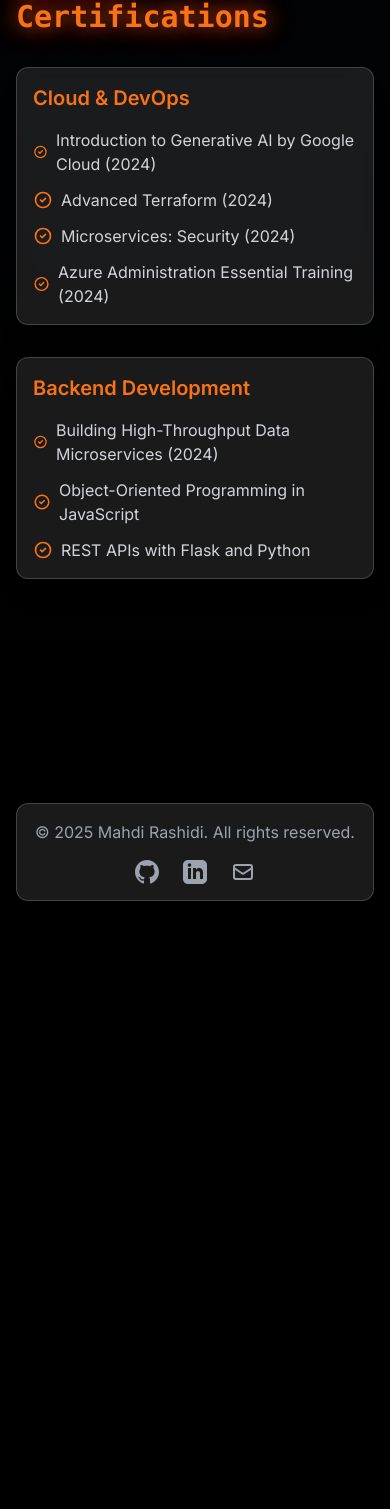
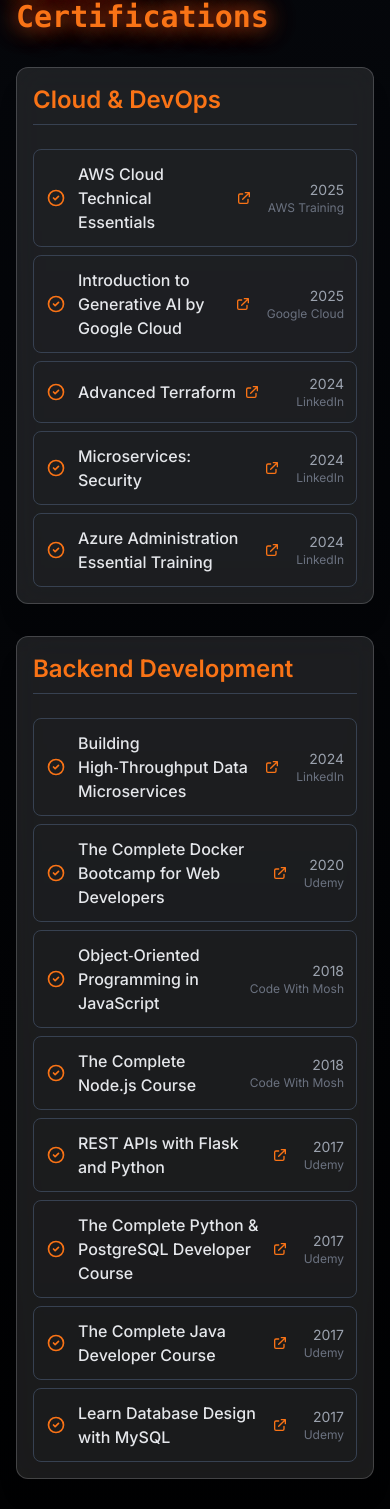
Before and after one commit to MRdevX/mrashidi.me, a Next.js app: page /resume in a window 390 px wide. Shown: the part 5413-6922 px from the top of the page. Before the commit the page ends 6346 px from the top, so only its background shows below. Built offline with nearby package versions, Linux system fonts and the light colour scheme.

Commit message:
feat: integrate certificates data structure and update resume section

```diff
--- a/src/app/resume/page.tsx
+++ b/src/app/resume/page.tsx
@@ -1,6 +1,7 @@
 "use client";
 
 import { motion } from "framer-motion";
+import certificates from "@/data/certificates";
 
 export default function Resume() {
   const container = {
@@ -187,26 +188,37 @@
 
           <motion.section className="mb-16" variants={item}>
             <h2 className="text-3xl font-bold mb-8 text-orange-500 font-cyberpunk glow-text">Recent Certifications</h2>
-            <div className="grid grid-cols-1 md:grid-cols-2 gap-8">
-              <motion.div className="feature-card group" whileHover={{ scale: 1.02 }}>
-                <h3 className="text-xl font-semibold mb-4 text-orange-500 group-hover:text-orange-400 transition-colors">
-                  Cloud & DevOps
+            <div className="space-y-8">
+              {certificates.map((category, categoryIndex) => (
+                <motion.div
+                  key={category.category}
+                  className="feature-card group"
+                  whileHover={{ scale: 1.01 }}
+                  initial={{ opacity: 0, y: 20 }}
+                  animate={{ opacity: 1, y: 0 }}
+                  transition={{ delay: 0.1 * categoryIndex }}
+                >
+                  <h3 className="text-2xl font-semibold mb-6 text-orange-500 group-hover:text-orange-400 transition-colors border-b border-gray-700 pb-2">
+                    {category.category}
                   </h3>
-                <ul className="space-y-3">
-                  {[
-                    "Introduction to Generative AI by Google Cloud (2024)",
-                    "Advanced Terraform (2024)",
-                    "Microservices: Security (2024)",
-                    "Azure Administration Essential Training (2024)",
-                  ].map((cert, i) => (
-                    <motion.li
+                  <div className="space-y-2">
+                    {category.certificates.map((cert, i) => (
+                      <motion.div
                         key={i}
-                      className="flex items-center text-gray-300 group-hover:text-gray-200"
+                        className={`flex items-center p-3 rounded-lg border border-gray-700 hover:border-orange-500 transition-all duration-300 relative z-10 ${
+                          cert.url ? "cursor-pointer hover:bg-gray-800/50" : ""
+                        }`}
                         initial={{ opacity: 0, x: -20 }}
                         animate={{ opacity: 1, x: 0 }}
                         transition={{ delay: 0.1 * i }}
+                        onClick={() => cert.url && window.open(cert.url, "_blank")}
                       >
-                      <svg className="w-5 h-5 text-orange-500 mr-2" fill="none" stroke="currentColor" viewBox="0 0 24 24">
+                        <svg
+                          className="w-5 h-5 text-orange-500 flex-shrink-0 mr-3"
+                          fill="none"
+                          stroke="currentColor"
+                          viewBox="0 0 24 24"
+                        >
                           <path
                             strokeLinecap="round"
                             strokeLinejoin="round"
@@ -214,42 +226,35 @@
                             d="M9 12l2 2 4-4m6 2a9 9 0 11-18 0 9 9 0 0118 0z"
                           />
                         </svg>
-                      {cert}
-                    </motion.li>
-                  ))}
-                </ul>
-              </motion.div>
-
-              <motion.div className="feature-card group" whileHover={{ scale: 1.02 }}>
-                <h3 className="text-xl font-semibold mb-4 text-orange-500 group-hover:text-orange-400 transition-colors">
-                  Backend Development
-                </h3>
-                <ul className="space-y-3">
-                  {[
-                    "Building High-Throughput Data Microservices (2024)",
-                    "Object-Oriented Programming in JavaScript",
-                    "REST APIs with Flask and Python",
-                  ].map((cert, i) => (
-                    <motion.li
-                      key={i}
-                      className="flex items-center text-gray-300 group-hover:text-gray-200"
-                      initial={{ opacity: 0, x: -20 }}
-                      animate={{ opacity: 1, x: 0 }}
-                      transition={{ delay: 0.1 * i }}
+                        <div className="flex-1 min-w-0">
+                          <div className="font-medium text-gray-200 hover:text-white transition-colors flex items-center">
+                            {cert.name}
+                            {cert.url && (
+                              <svg
+                                className="w-4 h-4 ml-2 text-orange-500 flex-shrink-0"
+                                fill="none"
+                                stroke="currentColor"
+                                viewBox="0 0 24 24"
                               >
-                      <svg className="w-5 h-5 text-orange-500 mr-2" fill="none" stroke="currentColor" viewBox="0 0 24 24">
                                 <path
                                   strokeLinecap="round"
                                   strokeLinejoin="round"
                                   strokeWidth={2}
-                          d="M9 12l2 2 4-4m6 2a9 9 0 11-18 0 9 9 0 0118 0z"
+                                  d="M10 6H6a2 2 0 00-2 2v10a2 2 0 002 2h10a2 2 0 002-2v-4M14 4h6m0 0v6m0-6L10 14"
                                 />
                               </svg>
-                      {cert}
-                    </motion.li>
+                            )}
+                          </div>
+                        </div>
+                        <div className="text-sm text-gray-400 text-right ml-4">
+                          <div>{cert.year}</div>
+                          <div className="text-xs text-gray-500">{cert.provider}</div>
+                        </div>
+                      </motion.div>
                     ))}
-                </ul>
+                  </div>
                 </motion.div>
+              ))}
             </div>
           </motion.section>
         </div>
--- a/src/components/terminal/commandHandlers.tsx
+++ b/src/components/terminal/commandHandlers.tsx
@@ -226,6 +226,8 @@
               <li className="text-green-400">• Microservices: Security (2024)</li>
               <li className="text-green-400">• Azure Administration Essential Training (2024)</li>
               <li className="text-green-400">• Building High-Throughput Data Microservices (2024)</li>
+              <li className="text-green-400">• Critical Thinking for Better Judgment and Decision-Making (2024)</li>
+              <li className="text-green-400">• Working with Difficult People (2024)</li>
             </ul>
           </div>
           <div>
--- /dev/null
+++ b/src/data/certificates.ts
@@ -0,0 +1,142 @@
+export interface Certificate {
+  name: string;
+  year: string;
+  provider: string;
+  type: string;
+  url?: string;
+}
+
+export interface CertificateCategory {
+  category: string;
+  certificates: Certificate[];
+}
+
+const certificates: CertificateCategory[] = [
+  {
+    category: "Cloud & DevOps",
+    certificates: [
+      {
+        name: "AWS Cloud Technical Essentials",
+        year: "2025",
+        provider: "AWS Training",
+        type: "Certificate of Completion",
+        url: "https://www.coursera.org/account/accomplishments/verify/YYO9N4WROW94",
+      },
+      {
+        name: "Introduction to Generative AI by Google Cloud",
+        year: "2025",
+        provider: "Google Cloud",
+        type: "Certificate of Completion",
+        url: "https://www.coursera.org/account/accomplishments/records/AW1BY8KMPD2B",
+      },
+      {
+        name: "Advanced Terraform",
+        year: "2024",
+        provider: "LinkedIn",
+        type: "Certificate of Completion",
+        url: "https://www.linkedin.com/learning/certificates/cc2c2401ede3d03935e490b1a16c5917e8a9c2cdbbf7634822b28710114a4082?lipi=urn%3Ali%3Apage%3Ad_flagship3_profile_view_base_certifications_details%3BAJVt7XQKQum8d2MLRm5Jcg%3D%3D",
+      },
+      {
+        name: "Microservices: Security",
+        year: "2024",
+        provider: "LinkedIn",
+        type: "Certificate of Completion",
+        url: "https://www.linkedin.com/learning/certificates/6081f6b02e24d03c43943b62e12317892e637f2c1550dd320285276c4f061959?lipi=urn%3Ali%3Apage%3Ad_flagship3_profile_view_base_certifications_details%3BAJVt7XQKQum8d2MLRm5Jcg%3D%3D",
+      },
+      {
+        name: "Azure Administration Essential Training",
+        year: "2024",
+        provider: "LinkedIn",
+        type: "Certificate of Completion",
+        url: "https://www.linkedin.com/learning/certificates/f70407d91eedefa56890e46d1ce422d1918b45b2e5755c3673f2255b38801fe3?lipi=urn%3Ali%3Apage%3Ad_flagship3_profile_view_base_certifications_details%3BAJVt7XQKQum8d2MLRm5Jcg%3D%3D",
+      },
+    ],
+  },
+  {
+    category: "Backend Development",
+    certificates: [
+      {
+        name: "Building High‑Throughput Data Microservices",
+        year: "2024",
+        provider: "LinkedIn",
+        type: "Certificate of Completion",
+        url: "https://www.linkedin.com/learning/certificates/538366a4ed7d77a6b343c449c177747909fd86466fc3e403bccbe02666fbf634?lipi=urn%3Ali%3Apage%3Ad_flagship3_profile_view_base_certifications_details%3BAJVt7XQKQum8d2MLRm5Jcg%3D%3D",
+      },
+      {
+        name: "The Complete Docker Bootcamp for Web Developers",
+        year: "2020",
+        provider: "Udemy",
+        type: "Certificate of Completion",
+        url: "https://www.udemy.com/certificate/UC-f153ca95-6cfb-4eb2-93f2-f56adb547bfc/",
+      },
+      {
+        name: "Object‑Oriented Programming in JavaScript",
+        year: "2018",
+        provider: "Code With Mosh",
+        type: "Course Completion",
+      },
+      {
+        name: "The Complete Node.js Course",
+        year: "2018",
+        provider: "Code With Mosh",
+        type: "Course Completion",
+      },
+      {
+        name: "REST APIs with Flask and Python",
+        year: "2017",
+        provider: "Udemy",
+        type: "Certificate of Completion",
+        url: "https://www.udemy.com/certificate/UC-CHNKG5M3/",
+      },
+      {
+        name: "The Complete Python & PostgreSQL Developer Course",
+        year: "2017",
+        provider: "Udemy",
+        type: "Certificate of Completion",
+        url: "https://www.udemy.com/certificate/UC-4IZQ20EP/",
+      },
+      {
+        name: "The Complete Java Developer Course",
+        year: "2017",
+        provider: "Udemy",
+        type: "Certificate of Completion",
+        url: "https://www.udemy.com/certificate/UC-BQ5PNP4G/",
+      },
+      {
+        name: "Learn Database Design with MySQL",
+        year: "2017",
+        provider: "Udemy",
+        type: "Certificate of Completion",
+        url: "https://www.udemy.com/certificate/UC-V1A0ATIM/",
+      },
+    ],
+  },
+  {
+    category: "Leadership & Collaboration",
+    certificates: [
+      {
+        name: "Critical Thinking for Better Judgment and Decision‑Making",
+        year: "2024",
+        provider: "LinkedIn",
+        type: "Certificate of Completion",
+        url: "https://www.linkedin.com/learning/certificates/6d597142433ba7665cc30ab529120bea1caccb60401d333d0d5dd77dfac5363a?lipi=urn%3Ali%3Apage%3Ad_flagship3_profile_view_base_certifications_details%3BAJVt7XQKQum8d2MLRm5Jcg%3D%3D",
+      },
+      {
+        name: "Working with Difficult People",
+        year: "2024",
+        provider: "LinkedIn",
+        type: "Certificate of Completion",
+        url: "https://www.linkedin.com/learning/certificates/7ca34d78f0854adf2b019ef016794ac4d8c7ee553fa688afa876b7864c7e6e94?lipi=urn%3Ali%3Apage%3Ad_flagship3_profile_view_base_certifications_details%3BAJVt7XQKQum8d2MLRm5Jcg%3D%3D",
+      },
+      {
+        name: "How to Have Productive One‑on‑One Meetings",
+        year: "2024",
+        provider: "LinkedIn",
+        type: "Certificate of Completion",
+        url: "https://www.linkedin.com/learning/certificates/71398e1fc506b5057f093ed1e5f60dcbdbd0435d6e838da037c71ec9204e921d?lipi=urn%3Ali%3Apage%3Ad_flagship3_profile_view_base_certifications_details%3BAJVt7XQKQum8d2MLRm5Jcg%3D%3D",
+      },
+    ],
+  },
+];
+
+export default certificates;
```
Lines whose indentation alone changed are shown as unchanged.
